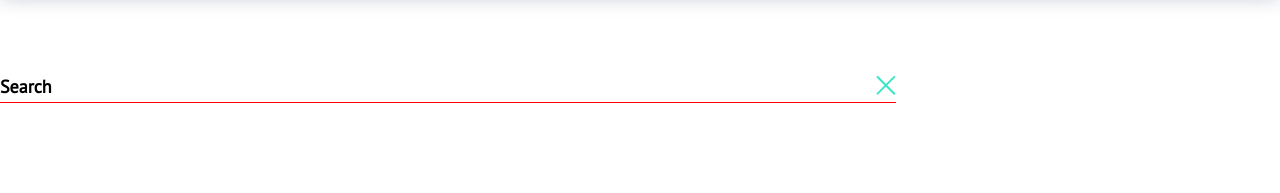
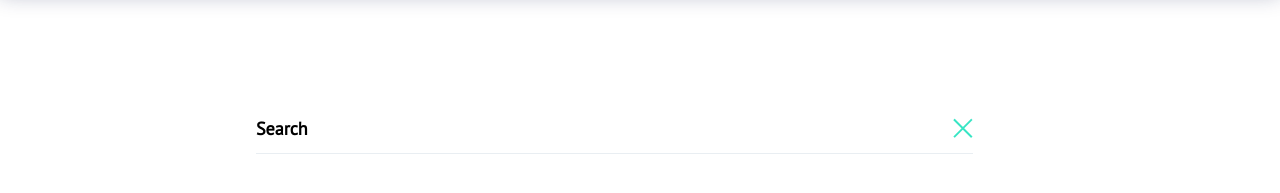
Before and after one commit to Dillonzellis/HUSL-Assessment, a website built with webpack: page index.html in a window 1280 px wide. Both pictures are taken after a click on the item 992 px from the left and 50 px from the top of the page. Shown: the part 105-298 px from the top of the page. Built offline with nearby package versions, Linux system fonts and the light colour scheme.

Commit message:
desktop search bar toggle

```diff
--- a/src/js/search-bar.js
+++ b/src/js/search-bar.js
@@ -1,9 +1,11 @@
 const searchBarDisplay = () => {
   const searchIcon = document.querySelector(".search");
   const searchBar = document.querySelector(".search-bar");
+  const subMenu = document.querySelector(".submenu");
 
   searchIcon.addEventListener("click", () => {
     searchBar.classList.toggle("show-flex");
+    subMenu.classList.remove("show-block");
     console.log("searchbar");
   });
 };
--- a/src/styles/nav/_animations.scss
+++ b/src/styles/nav/_animations.scss
@@ -23,3 +23,7 @@
 .toggle .line3 {
   transform: rotate(45deg) translate(-5px, -6px);
 }
+
+.hide {
+  display: none;
+}
--- a/src/styles/nav/_new-nav.scss
+++ b/src/styles/nav/_new-nav.scss
@@ -217,25 +217,30 @@ nav {
   }
 
   @media only screen and (min-width: 1050px) {
-    margin-top: 75px;
+    margin-top: 110px;
+    margin-left: 20%;
   }
   .input-wrapper {
     display: flex;
 
-    // border-bottom: 1px solid #e9eef2;
-    border-bottom: 1px solid red;
+    border-bottom: 1px solid #e9eef2;
+    // border-bottom: 1px solid red;
     width: 70%;
+    position: relative;
 
     input {
-      height: 2rem;
       font-size: 18px;
       font-family: "PT Sans", sans-serif;
       font-weight: bold;
       width: 100%;
       border: none;
+      line-height: 3rem;
 
       &::placeholder {
         color: black;
+      }
+      &:focus {
+        outline-color: $accent;
       }
     }
     button {
```
Also changed, not shown: public/bundle.js (+3 -1 lines), 1 other file.
